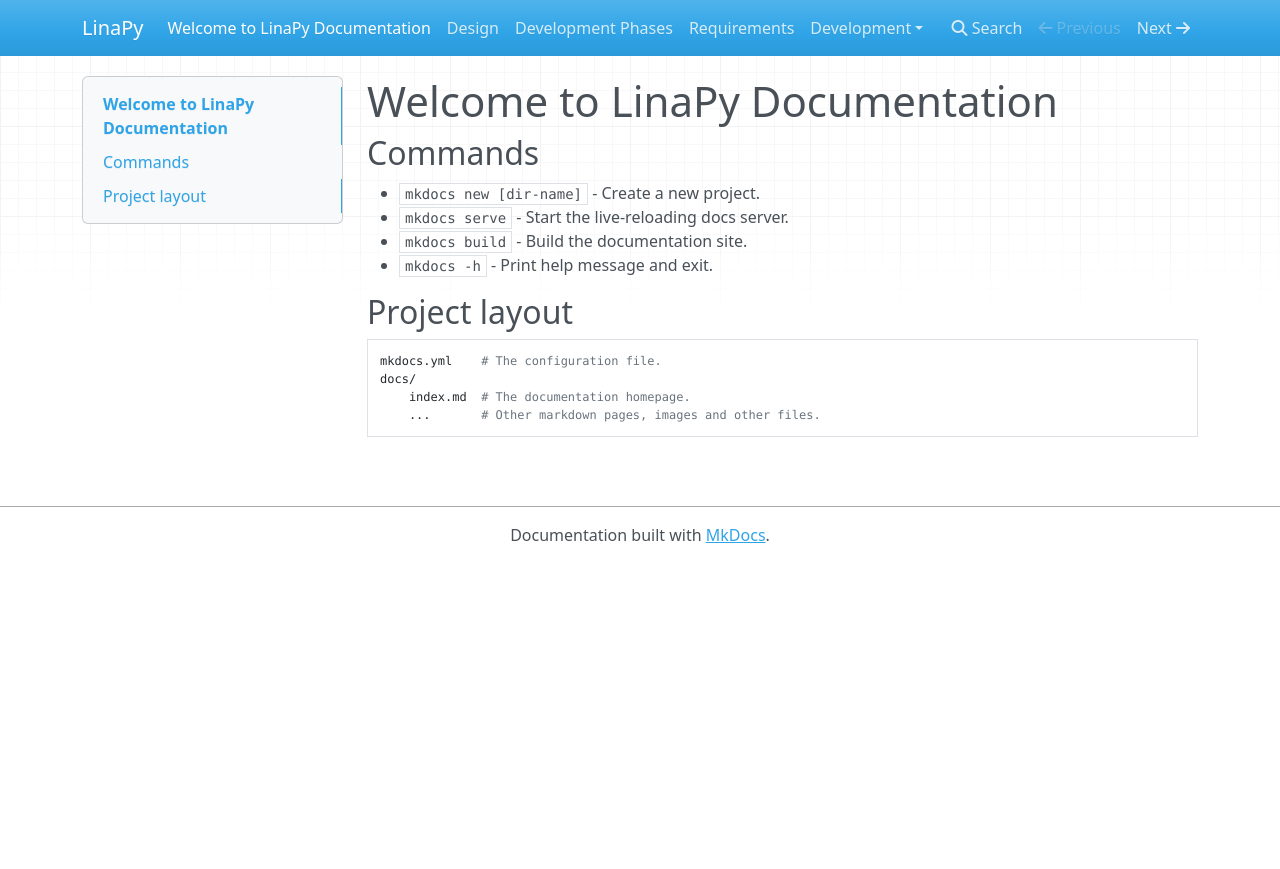
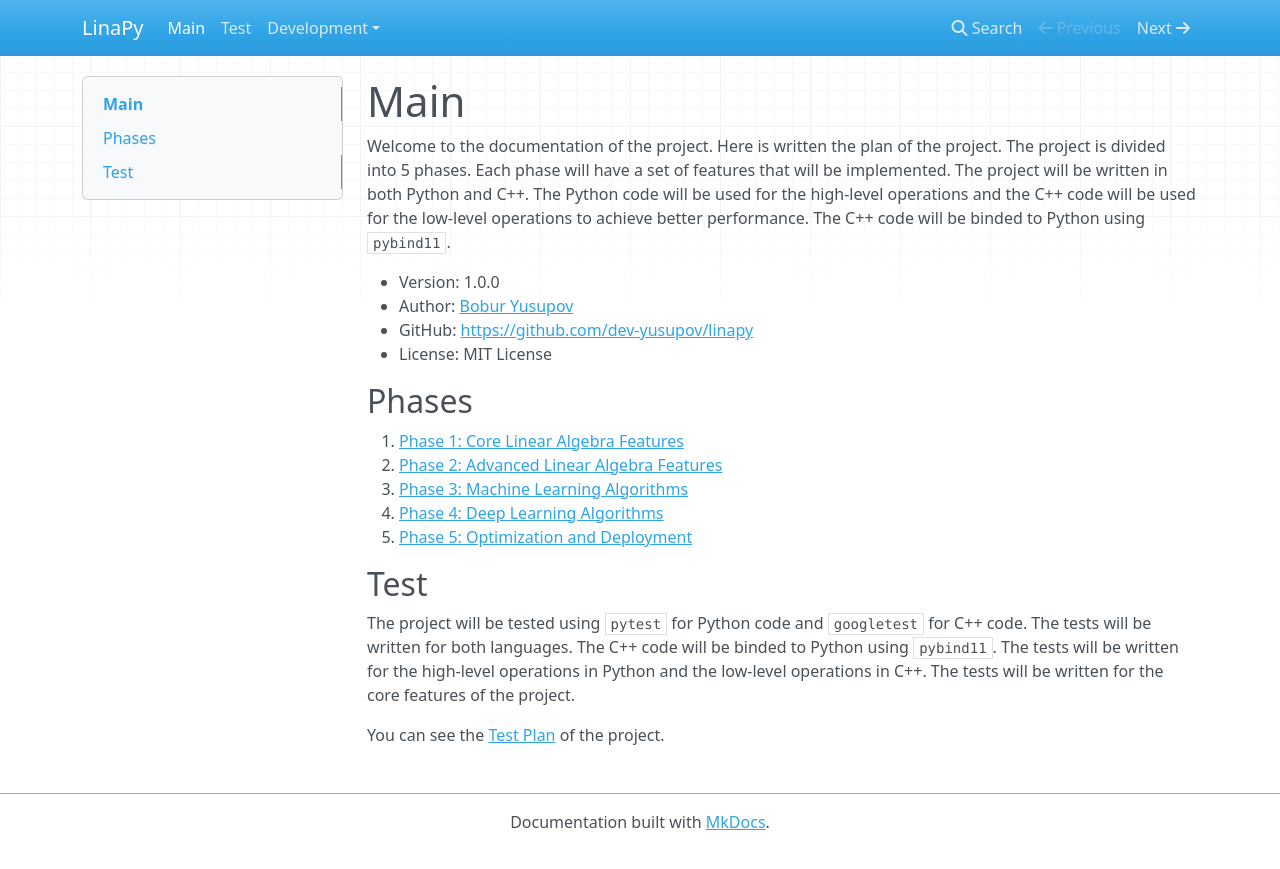
Before and after one commit to dev-yusupov/linapy, an MkDocs documentation site: the page built from documentation/docs/index.md, in a window 1280 px wide. Shown: the top 869 px of the page. Built offline with MkDocs 1.6.1, drawn with Linux system fonts in a browser that asks for light colours; nearby versions of some CDN libraries.

Commit message:
test plan created. tests about matrix, vector and edge cases

```diff
--- a/documentation/docs/index.md
+++ b/documentation/docs/index.md
@@ -1,17 +1,22 @@
-# Welcome to LinaPy Documentation
+# Main
 
-<!-- For full documentation visit [mkdocs.org](https://www.mkdocs.org). -->
+Welcome to the documentation of the project. Here is written the plan of the project. The project is divided into 5 phases. Each phase will have a set of features that will be implemented. The project will be written in both Python and C++. The Python code will be used for the high-level operations and the C++ code will be used for the low-level operations to achieve better performance. The C++ code will be binded to Python using `pybind11`.
 
-## Commands
+- Version: 1.0.0
+- Author: [Bobur Yusupov](https://github.com/dev-yusupov)
+- GitHub: [https://github.com/dev-yusupov/linapy](https://github.com/dev-yusupov/linapy)
+- License: MIT License
 
-* `mkdocs new [dir-name]` - Create a new project.
-* `mkdocs serve` - Start the live-reloading docs server.
-* `mkdocs build` - Build the documentation site.
-* `mkdocs -h` - Print help message and exit.
+## Phases
 
-## Project layout
+1. [Phase 1: Core Linear Algebra Features](development/Phase1.md)
+2. [Phase 2: Advanced Linear Algebra Features](development/Phase2.md)
+3. [Phase 3: Machine Learning Algorithms](development/Phase3.md)
+4. [Phase 4: Deep Learning Algorithms](development/Phase4.md)
+5. [Phase 5: Optimization and Deployment](development/Phase5.md)
 
-    mkdocs.yml    # The configuration file.
-    docs/
-        index.md  # The documentation homepage.
-        ...       # Other markdown pages, images and other files.
+## Test
+
+The project will be tested using `pytest` for Python code and `googletest` for C++ code. The tests will be written for both languages. The C++ code will be binded to Python using `pybind11`. The tests will be written for the high-level operations in Python and the low-level operations in C++. The tests will be written for the core features of the project.
+
+You can see the [Test Plan](Test.md) of the project.
```
Also changed, not shown: documentation/docs/Test.md (added, +35 -0 lines), documentation/docs/Design.md (deleted), documentation/docs/Requirements.md (deleted), documentation/docs/development/Phase2.md (added), documentation/docs/development/Phase3.md (added), documentation/docs/development/Phase4.md (added), documentation/docs/development/Phase5.md (added), documentation/docs/development/Phases.md (renamed from documentation/docs/Phases.md).
